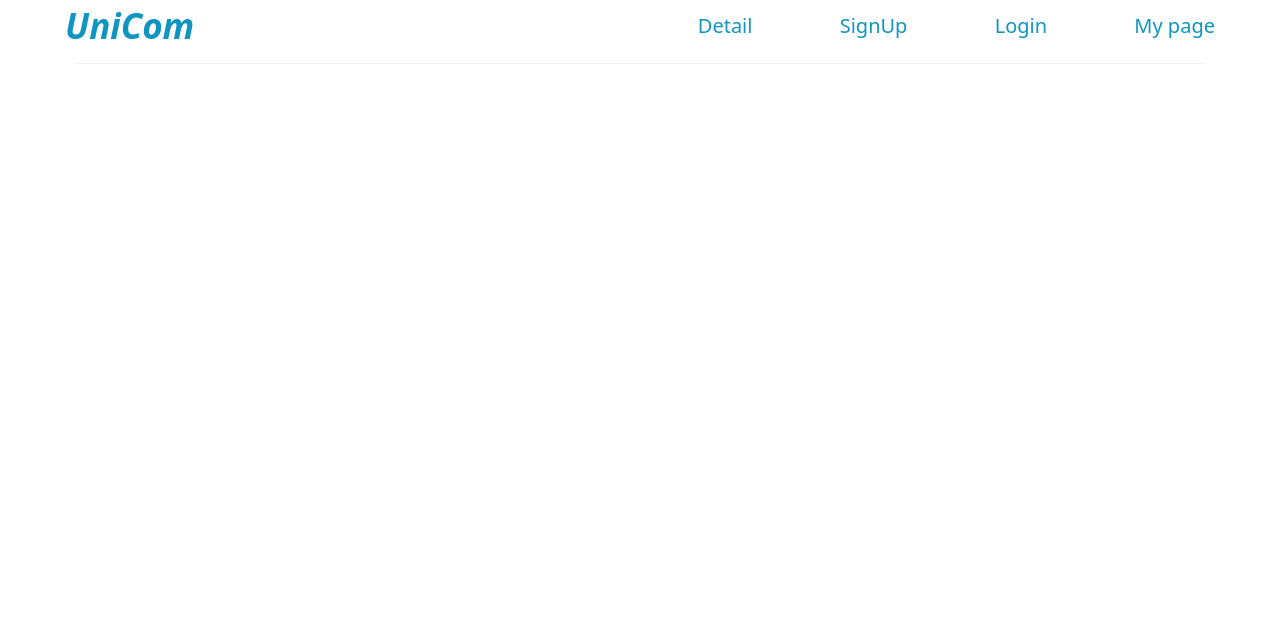
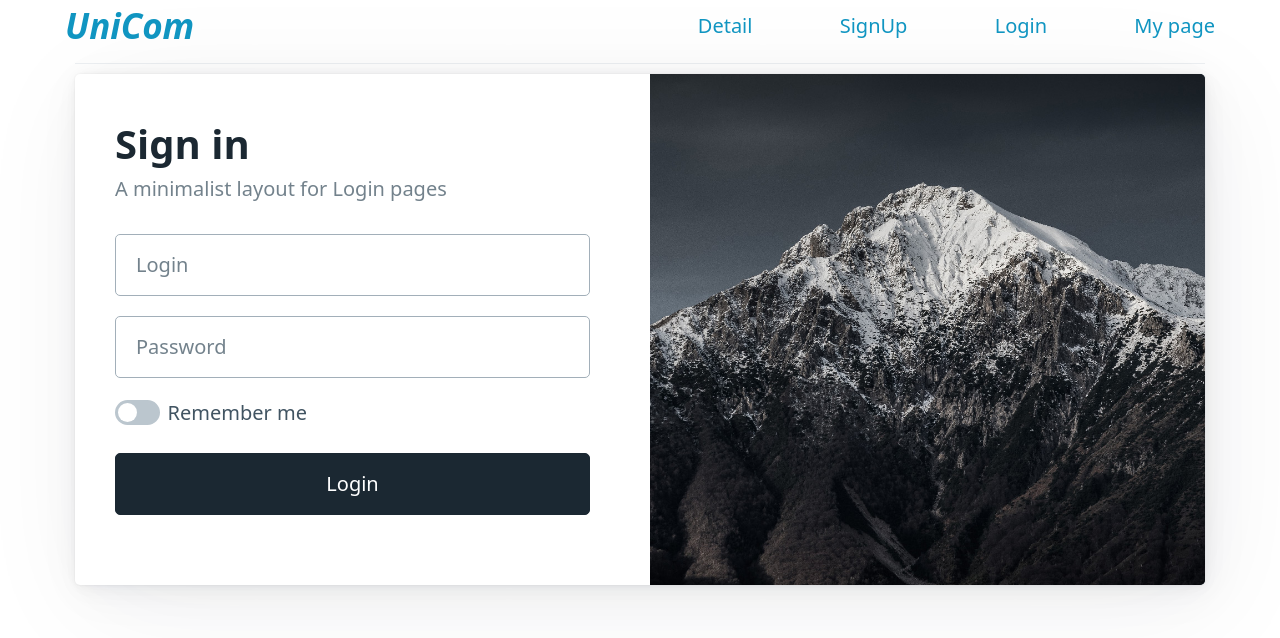
Before and after one commit to YoonSangHun/groupProject, a React (Create React App) app: page /Login in a window 1280 px wide. Shown: the top 638 px of the page. Built offline with nearby package versions, Linux system fonts and the light colour scheme.

Commit message:
로그인.js 수정

```diff
--- /dev/null
+++ b/src/custom.css
@@ -0,0 +1,83 @@
+/* Grid */
+body>main {
+  display: flex;
+  flex-direction: column;
+  justify-content: center;
+  min-height: calc(100vh - 7rem);
+  padding: 1rem 0;
+}
+
+article {
+  padding: 0;
+  overflow: hidden;
+}
+
+article div {
+  padding: 1rem;
+}
+
+@media (min-width: 576px) {
+  body>main {
+    padding: 1.25rem 0;
+  }
+
+  article div {
+    padding: 1.25rem;
+  }
+}
+
+@media (min-width: 768px) {
+  body>main {
+    padding: 1.5rem 0;
+  }
+
+  article div {
+    padding: 1.5rem;
+  }
+}
+
+@media (min-width: 992px) {
+  body>main {
+    padding: 1.75rem 0;
+  }
+
+  article div {
+    padding: 1.75rem;
+  }
+}
+
+@media (min-width: 1200px) {
+  body>main {
+    padding: 2rem 0;
+  }
+
+  article div {
+    padding: 2rem;
+  }
+}
+
+/* Nav */
+summary[role="link"].secondary:is([aria-current], :hover, :active, :focus) {
+  background-color: transparent;
+  color: var(--secondary-hover);
+}
+
+/* Hero Image */
+article div:nth-of-type(2) {
+  display: none;
+  background-color: #374956;
+  background-image: url("img/alessio-soggetti-8jeWeKdygfk-unsplash-1000x1200.jpg");
+  background-position: center;
+  background-size: cover;
+}
+
+@media (min-width: 992px) {
+  .grid>div:nth-of-type(2) {
+    display: block;
+  }
+}
+
+/* Footer */
+body>footer {
+  padding: 1rem 0;
+}
--- a/src/pages/Login.js
+++ b/src/pages/Login.js
@@ -1,11 +1,49 @@
+import React from "react";
 import NavBar from "../components/NavBar";
+import '@picocss/pico/css/pico.min.css';  // Import Pico CSS
+import '../custom.css';  // Import custom CSS
 
 const Login = () => {
-    return (
-        <main className="container">
-            <NavBar /><hr/>
-        </main>
-    );
+  return (
+    <main className="container">
+      <NavBar />
+      <hr/>
+      <article className="grid">
+        <div>
+          <hgroup>
+            <h1>Sign in</h1>
+            <h2>A minimalist layout for Login pages</h2>
+          </hgroup>
+          <form>
+            <input
+              type="text"
+              name="login"
+              placeholder="Login"
+              aria-label="Login"
+              autoComplete="nickname"
+              required
+            />
+            <input
+              type="password"
+              name="password"
+              placeholder="Password"
+              aria-label="Password"
+              autoComplete="current-password"
+              required
+            />
+            <fieldset>
+              <label htmlFor="remember">
+                <input type="checkbox" role="switch" id="remember" name="remember" />
+                Remember me
+              </label>
+            </fieldset>
+            <button type="submit" className="contrast">Login</button>
+          </form>
+        </div>
+        <div></div>
+      </article>
+    </main>
+  );
 }
 
 export default Login;
--- /dev/null
+++ b/src/sandbox.config.json
@@ -0,0 +1,3 @@
+{
+  "template": "static"
+}
```
Also changed, not shown: src/minimal-theme-switcher.js (added, +86 -0 lines), src/img/alessio-soggetti-8jeWeKdygfk-unsplash-1000x1200.jpg (added).
